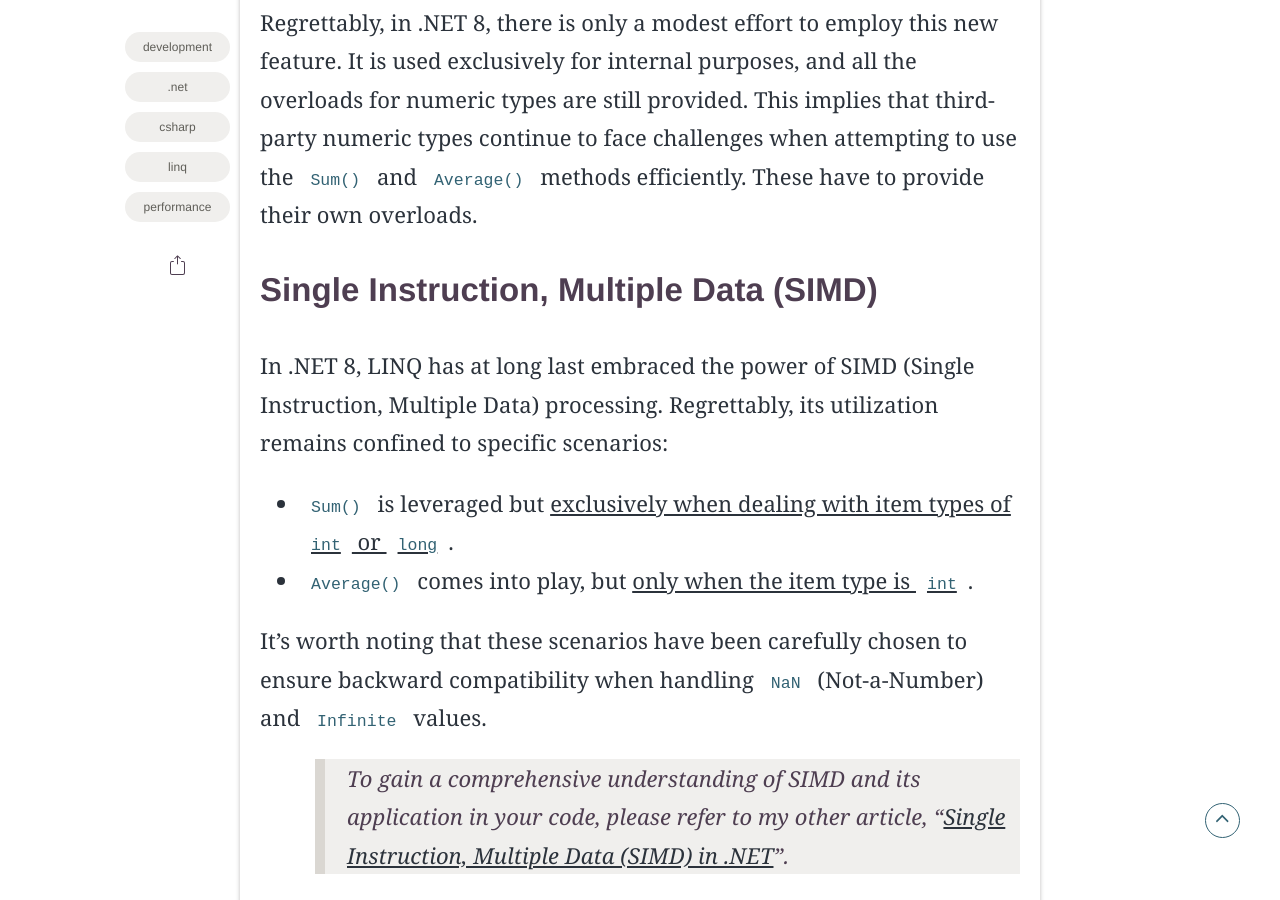
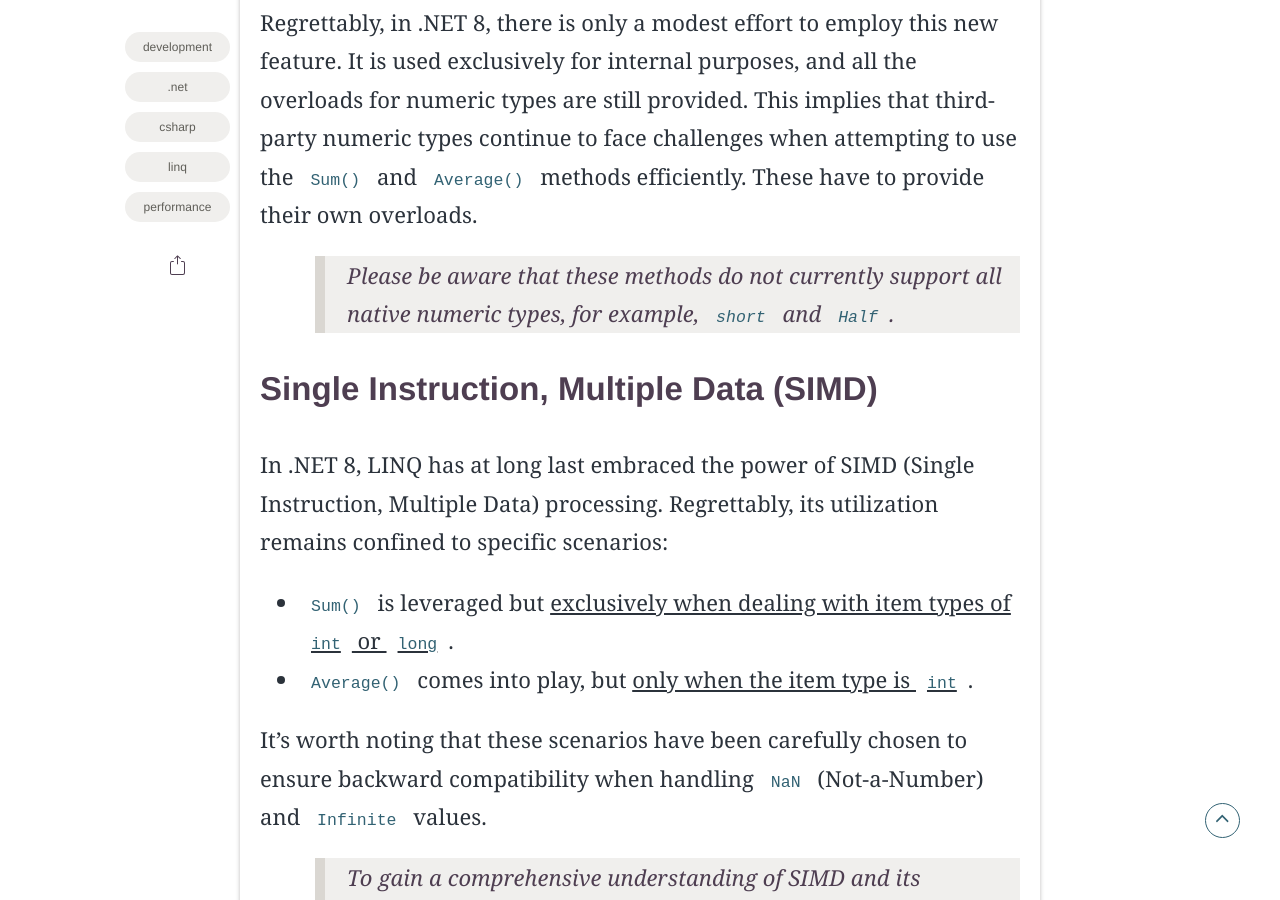
Before and after one commit to the-mvm/the-mvm.github.io, a Jekyll site: the page built from _posts/2023-08-22-LINQ-internals-speed-optimizations.md, in a window 1280 px wide and 900 px high, scrolled down 14897 px. Built offline with Jekyll 4.4.1, drawn with Linux system fonts in a browser that asks for light colours; some web fonts are replaced; comment, search, counter and statistics services are not loaded; some of the changed text lies outside the part shown.

Commit message:
Add note

```diff
--- a/_posts/2023-08-22-LINQ-internals-speed-optimizations.md
+++ b/_posts/2023-08-22-LINQ-internals-speed-optimizations.md
@@ -328,6 +328,8 @@ In a welcome development, .NET 7 introduced a solution that enables the implemen
 
 Regrettably, in .NET 8, there is only a modest effort to employ this new feature. It is used exclusively for internal purposes, and all the overloads for numeric types are still provided. This implies that third-party numeric types continue to face challenges when attempting to use the `Sum()` and `Average()` methods efficiently. These have to provide their own overloads.
 
+> Please be aware that these methods do not currently support all native numeric types, for example, `short` and `Half`.
+
 ## Single Instruction, Multiple Data (SIMD)
 
 In .NET 8, LINQ has at long last embraced the power of SIMD (Single Instruction, Multiple Data) processing. Regrettably, its utilization remains confined to specific scenarios:
```
